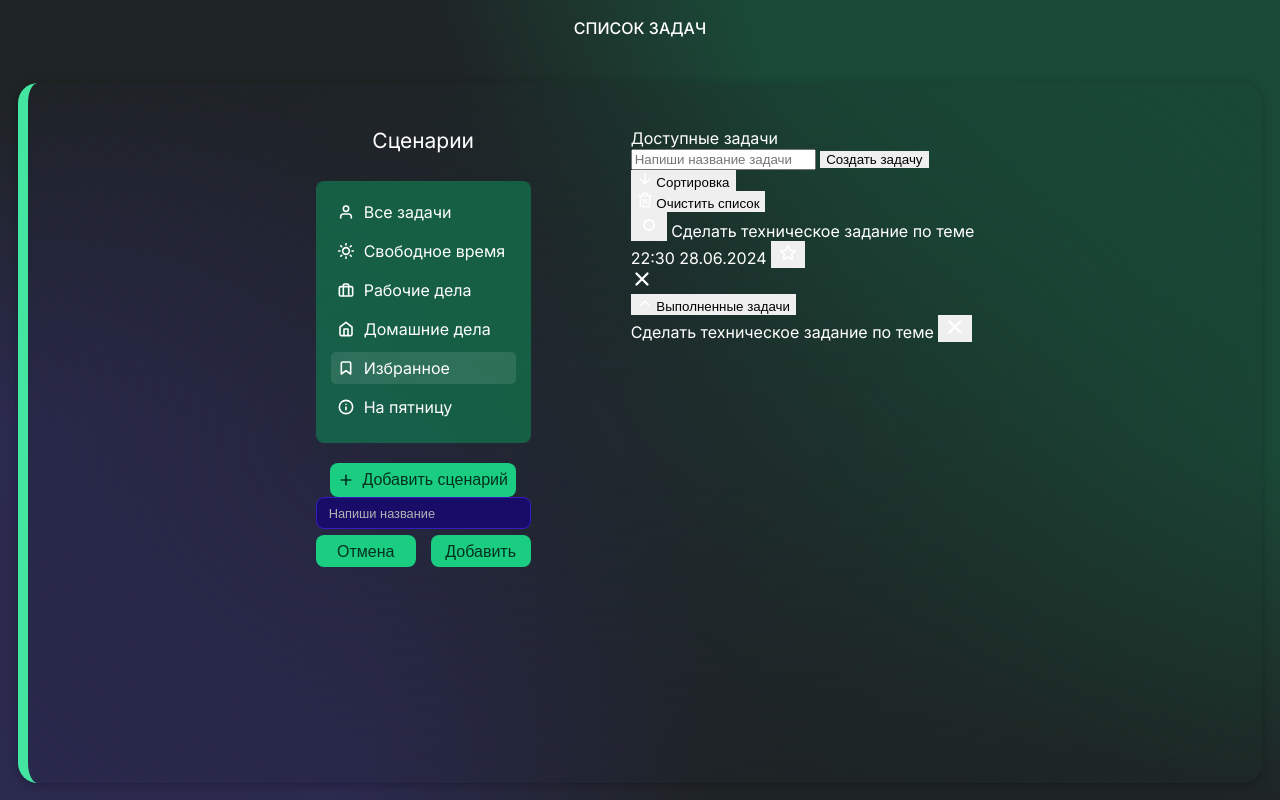
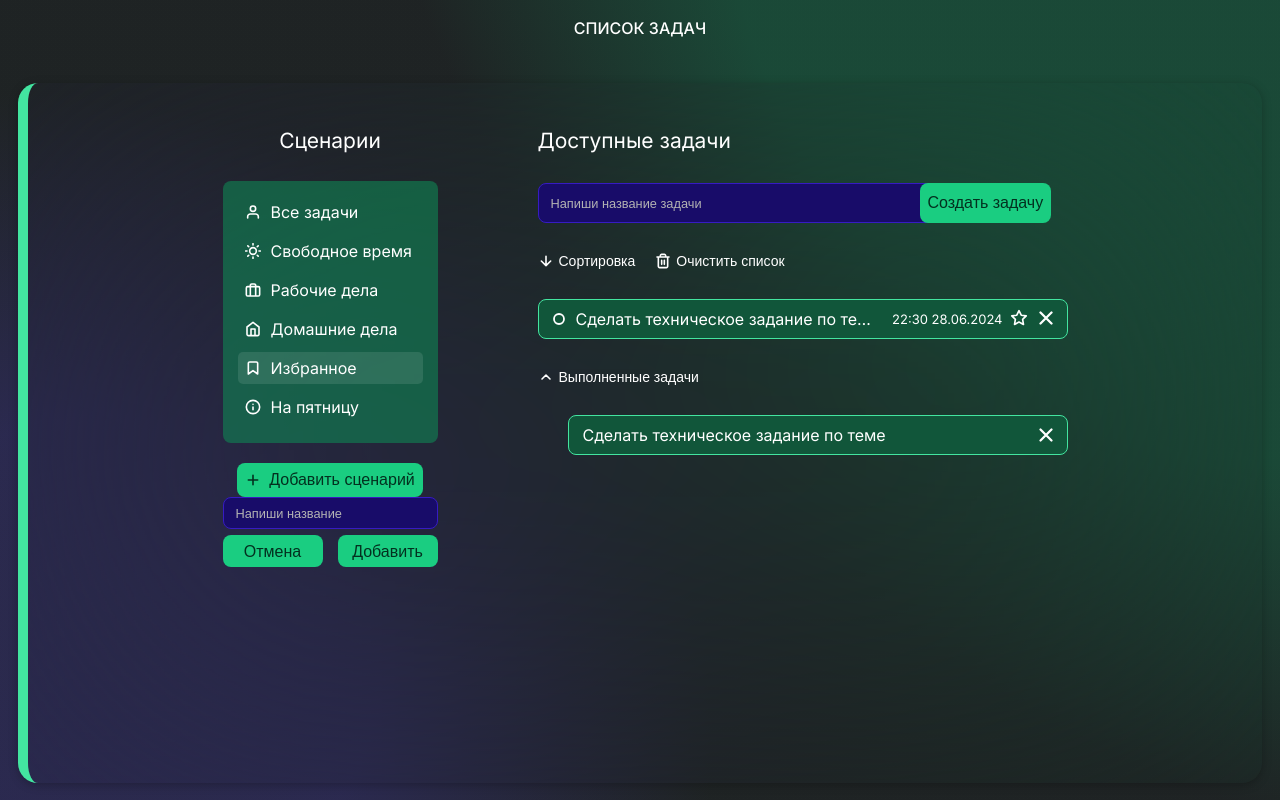
Before and after one commit to Eduard-Badanov/ToDo-Project-JS, a website: page index.html in a window 1280 px wide. Drawn offline with Linux system fonts and the light colour scheme.

Commit message:
add styles

```diff
--- a/index.html
+++ b/index.html
@@ -57,25 +57,21 @@
 							</div>
 						</div>
 					</div>
-					<div class="todo-tasks">
+					<div class="todo__tasks">
 						<div class="tasks__title">Доступные задачи</div>
 						<div class="tasks__add-task">
 							<input placeholder="Напиши название задачи" type="text" class="add-task__input">
 							<button class="add-task__button">Создать задачу</button>
 						</div>
 						<div class="tasks__sort-delete">
-							<div class="tasks__sort">
-								<button class="tasks__sort-button">
+							<button class="tasks__sort-button">
 									<img class="sort-button__icon" src="./assets/icons/other-icons/arrow.svg"></img>
 									<span class="sort-button__text">Сортировка</span>
-								</button>
-							</div>
-							<div class="tasks__delete">
-								<button class="tasks__delete-button">
+							</button>
+							<button class="tasks__delete-button">
 									<img class="delete-button__icon" src="./assets/icons/other-icons/trash.svg"></img>
 									<span class="delete-button__text">Очистить список</span>
-								</button>
-							</div>
+							</button>
 						</div>
 						<div class="tasks__tasks-list">
 							<div class="tasks-list__task">
@@ -90,9 +86,9 @@
 									<button class="task-right__button-important">
 										<img class="button-important__image" src="./assets/icons/task-icons/star.svg">
 									</button>
-									<div class="task-right__button-delete">
+									<button class="task-right__button-delete">
 										<img class="button-delete__image" src="./assets/icons/task-icons/delete.svg">
-									</div>
+									</button>
 								</div>
 							</div>
 						</div>
--- a/styles/main.scss
+++ b/styles/main.scss
@@ -1,6 +1,7 @@
 @import url('https://fonts.googleapis.com/css2?family=Inter:wght@100..900&display=swap');
 @import '_main-block.scss';
-@import 'scenarios/scenarios.scss';
+@import 'scenarios/_scenarios.scss';
+@import 'tasks/_tasks.scss';
 
 *,
 *::before,
@@ -24,6 +25,8 @@ body {
 }
 button {
 	border: 0;
+	background: none;
+	padding: 0;
 }
 .todo {
 	display: flex;
--- a/styles/scenarios/_item.scss
+++ b/styles/scenarios/_item.scss
@@ -7,7 +7,6 @@
 	width: 185px;
 	height: 32px;
 	padding: 8px 7px;
-	background: none;
 	gap: 10px;
 	transition: all .1s ease-in;
 	border-radius: 5px;
--- /dev/null
+++ b/styles/tasks/_completed-task.scss
@@ -0,0 +1,31 @@
+.tasks__completed-tasks-list {
+	display: flex;
+	align-items: flex-end;
+	flex-direction: column;
+	gap: 15px;
+	width: 100%;
+	& > div {
+		display: flex;
+		flex-direction: row;
+		align-items: center;
+		justify-content: space-between;
+		background: #11563a;
+		border: 0.8px solid #43e5a0;
+		border-radius: 8px;
+		padding: 0px 10px 0px 14px;
+		width: 500px;
+		height: 40px;
+		& > span {
+			max-width: 400px;
+			overflow: hidden;
+			text-overflow: ellipsis;
+			white-space: nowrap;
+		}
+		& > button {
+			height: 22px;
+			&:hover {
+				cursor: pointer;
+			}
+		}
+	}
+}
--- /dev/null
+++ b/styles/tasks/_task.scss
@@ -0,0 +1,48 @@
+@mixin flexRowCenter {
+	display: flex;
+	flex-direction: row;
+	align-items: center;
+}
+
+.tasks__tasks-list {
+	display: flex;
+	align-items: center;
+	flex-direction: column;
+	gap: 15px;
+	width: 530px;
+}
+.tasks-list {
+	&__task {
+		@include flexRowCenter;
+		justify-content: space-between;
+		background: #11563a;
+		border: 0.8px solid #43e5a0;
+		border-radius: 8px;
+		padding: 0px 10px 0px 8px;
+		width: 100%;
+		height: 40px;
+	}
+}
+.task-left,
+.task-right {
+	@include flexRowCenter;
+	justify-content: space-between;
+	gap: 5px;
+	& > button {
+		height: 24px;
+		&:hover {
+			cursor: pointer;
+		}
+	}
+	&__text {
+		font-size: 16px;
+		max-width: 300px;
+		overflow: hidden;
+		text-overflow: ellipsis;
+		white-space: nowrap;
+		font-family: 'Inter';
+	}
+	&__data {
+		font-size: 13px;
+	}
+}
--- /dev/null
+++ b/styles/tasks/_tasks.scss
@@ -0,0 +1,72 @@
+@import '_task.scss';
+@import '_completed-task.scss';
+
+.todo__tasks {
+	display: flex;
+	align-items: flex-start;
+	justify-content: flex-start;
+	flex-direction: column;
+	gap: 30px;
+}
+.tasks {
+	&__title {
+		font-size: 21px;
+	}
+	&__add-task {
+		display: flex;
+		align-items: center;
+		flex-direction: row;
+		& > input {
+			background: #180c69;
+			border: 0.8px solid #361bc3;
+			border-radius: 8px;
+			padding: 9px 12px;
+			width: 400px;
+			height: 40px;
+			color: #fff;
+			outline: none;
+			font-size: 16px;
+			&::placeholder {
+				color: #B3B3B3;
+				font-size: 12.8px;
+			}
+		}
+		& > button {
+			font-size: 16px;
+			border-radius: 8px;
+			padding: 8px;
+			width: max-content;
+			height: 40px;
+			background: #1acd81;
+			transition: all .15s ease-in-out;
+			color: #03301f;
+			margin-left: -18px;
+			&:hover {
+				background: #0fa968;
+				cursor: pointer;
+			}
+		}
+	}
+	&__sort-delete,
+	&__completed-tasks {
+		display: flex;
+		align-items: center;
+		justify-content: flex-start;
+		flex-direction: row;
+		gap: 20px;
+		& > button {
+			display: flex;
+			align-items: center;
+			flex-direction: row;
+			gap: 5px;
+			& > span {
+				font-size: 14px;
+				color: #fff;
+			}
+			&:hover {
+				transition: all 1.5s ease-in-out;
+				cursor: pointer;
+			}
+		}
+	}
+}
```
Also changed, not shown: styles/main.css, 1 other file.
